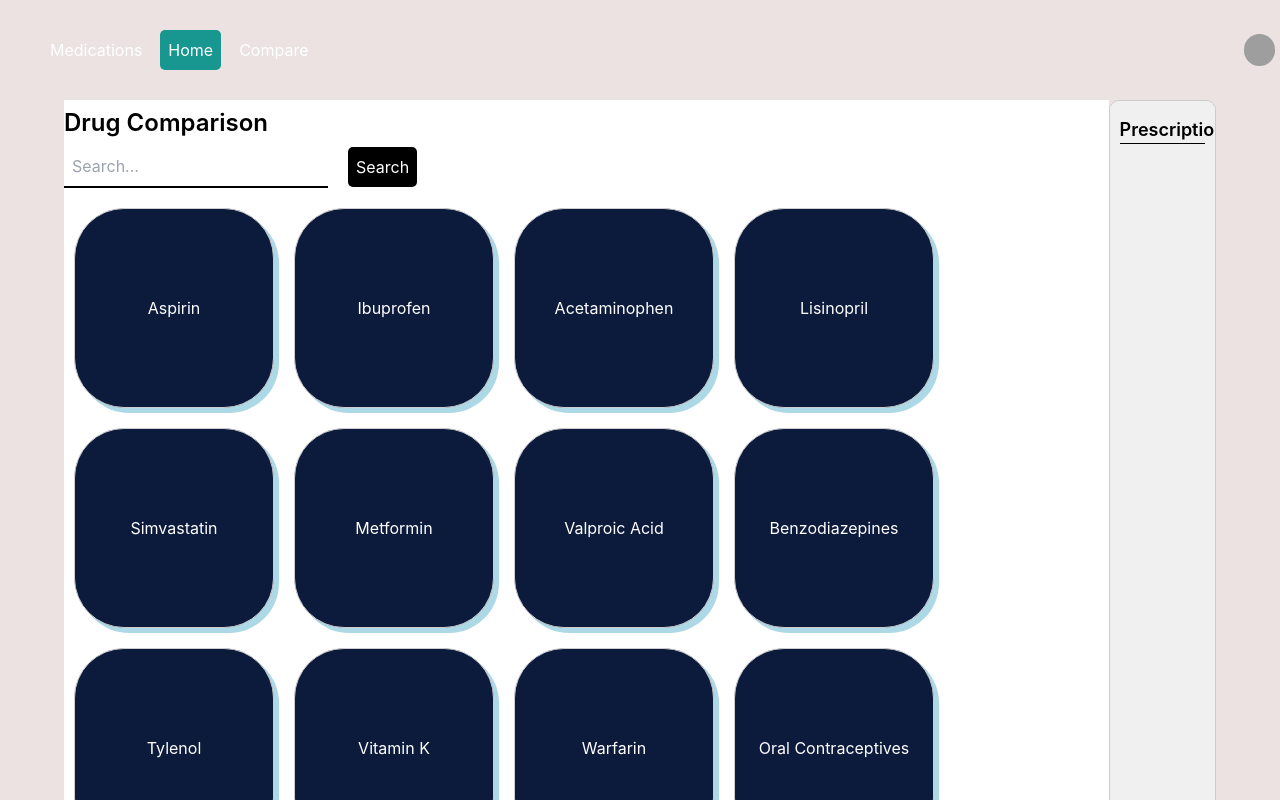
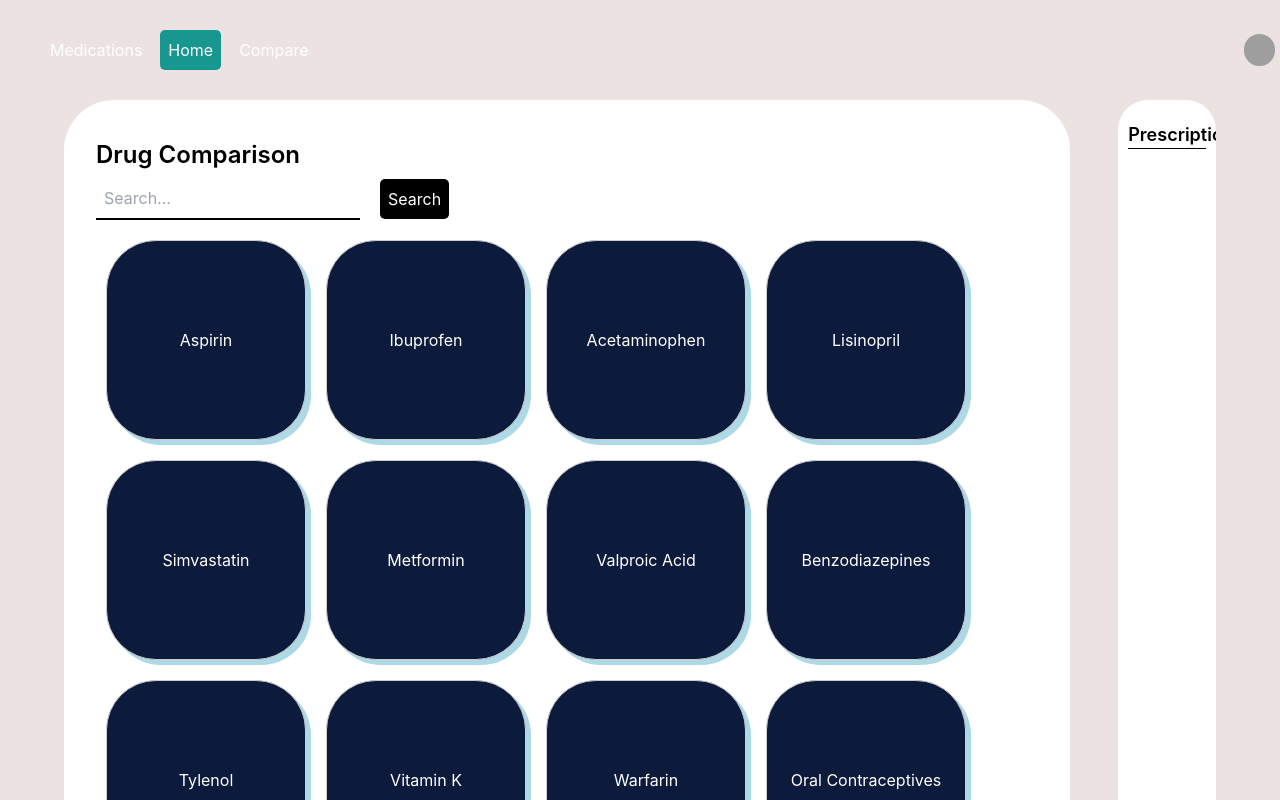
Before and after one commit to Silicon-Smugglers/Front-End, a React (Create React App) app: page /compare in a window 1280 px wide. Shown: the top 800 px of the page. Built offline with nearby package versions, Linux system fonts and the light colour scheme; grey boxes are pictures that could not be loaded.

Commit message:
Add minor change

```diff
--- a/src/App.js
+++ b/src/App.js
@@ -8,7 +8,7 @@ import NavBar from "./components/NavBar";
 
 const App = () => {
  return (
-    <div style={{ backgroundColor:"#ECE2E2"}}>
+    <div style={{ backgroundColor:"#ECE2E2", minHeight: "100vh", paddingBottom: "2rem"}}>
       <NavBar />
        <Routes>
           <Route path="/" element={<Home />} />
--- a/src/pages/Medication.js
+++ b/src/pages/Medication.js
@@ -24,38 +24,17 @@ const Medication = () => {
   // State to hold the search query
   const [searchQuery, setSearchQuery] = useState('');
 
-  // State to hold the selected drugs in the cart
-  const [cart, setCart] = useState([]);
 
-  // State to keep track of clicked tiles
-  const [clickedTiles, setClickedTiles] = useState([]);
 
   // Define the handleSearch function
   const handleSearch = (query) => {
     setSearchQuery(query);
   };
 
-  // Define a function to add a drug to the cart
-  const addToCart = (drug) => {
-    // Check if the drug is already in the cart
-    if (!cart.includes(drug)) {
-      // If it's not in the cart, add it
-      setCart([...cart, drug]);
-      // Update the clickedTiles state to mark this tile as clicked
-      setClickedTiles([...clickedTiles, drug]);
-    }
-  };
-
-  // Define a function to remove a drug from the cart
-  const removeFromCart = (item) => {
-    const updatedCart = cart.filter((drug) => drug !== item);
-    setCart(updatedCart);
-  };
-
   return (
     <div className='CompareContainer'>
       <div className='MainContent'>
-      <h1>Drug Comparison</h1>
+      <h1>All Medications</h1>
 
         {/* Render the SearchBar component and pass the handleSearch function */}
         <SearchBar onSearch={handleSearch} />
@@ -68,9 +47,7 @@ const Medication = () => {
               drug.toLowerCase().includes(searchQuery.toLowerCase()) && (
                 <div
                   className="square-tile"
-                  key={index}
-                  onClick={() => addToCart(drug)} // Add this onClick handler
-                >
+                  key={index}>
                   <div className="tile-content">
                     <h5 className="tile-title">{drug}</h5>
                     {/* Additional drug information or actions can be added here */}
@@ -81,23 +58,7 @@ const Medication = () => {
           </div>
         </div>
 
-        <button className='SearchContainerButton'>Finish</button>
 
-      </div>
-
-      {/* Move the cart to the right side */}
-      <div className="sidebar">
-          <h2 style={{ borderBottom: "1px black solid", marginBottom: "10px"}}>Prescriptions</h2>
-          {cart.map((item, index) => (
-            <div key={index} className="cart-item">
-              <div className="cart-content">
-                <span>{item}</span>
-                <button onClick={() => removeFromCart(item)} className="remove-button">
-                  🗑️{/* Bin symbol */}
-                </button>
-              </div>
-            </div>
-          ))}
       </div>
     </div>
   );
--- a/src/pages/css/Compare.css
+++ b/src/pages/css/Compare.css
@@ -4,7 +4,7 @@
   justify-content: space-between;
   margin-left: 4rem;
   margin-right: 4rem;
-  margin-bottom: 4rem;
+  margin-bottom: 2rem;
 }
 
 .CompareContainer h1 {
@@ -36,7 +36,9 @@
 }
 
 .MainContent {
+  padding: 2rem;
   background-color: white;
+  border-radius: 50px;
 }
 
 .tile-container {
@@ -84,13 +86,16 @@
 /* Style for the cart */
 .sidebar {
   width: 20vw; /* Adjust the width as needed */
-  background-color: #f0f0f0; /* Background color for the cart */
+  background-color: white; /* Background color for the cart */
   padding: 10px;
   border: 1px solid #ccc;
-  border-radius: 10px;
+  border-radius: 30px;
+  border: 0;
   /* Add any other styles you want for the cart */
   height: 100; /* Make it full height of the viewport */
   overflow-y: auto; /* Add vertical scroll if needed */
+  margin-left: 3rem;
+  padding-top: 1rem;
 }
 
 .cart-content {
```
